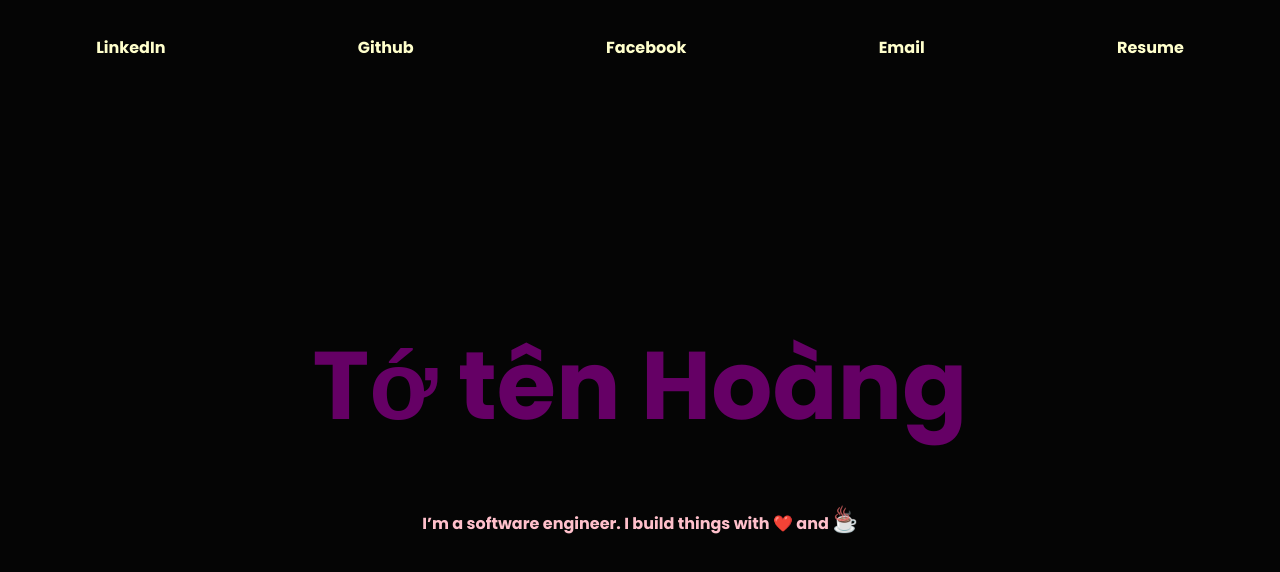
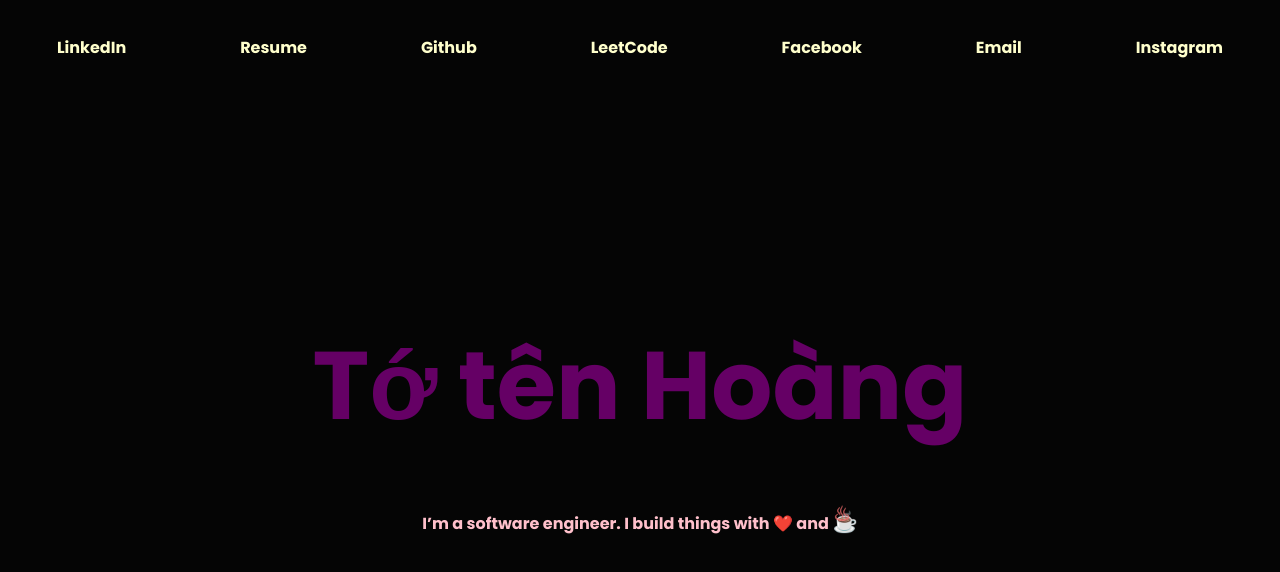
Before and after one commit to hoangdesu/hoangdesu.com, a Next.js app in the folder v2/: page / in a window 1280 px wide. Shown: the top 572 px of the page. Built offline with nearby package versions, Linux system fonts and the light colour scheme.

Commit message:
updated nav links

```diff
--- /dev/null
+++ b/v2/app/leetcode/page.tsx
@@ -0,0 +1,7 @@
+// 'use client';
+
+import { redirect } from 'next/navigation';
+
+export default function LeetCodePage() {
+  return redirect('https://leetcode.com/u/hoangdesu/');
+}
--- a/v2/app/page.tsx
+++ b/v2/app/page.tsx
@@ -3,6 +3,37 @@
 import { useEffect, useState } from 'react';
 
 const names = ['Hi 👋', 'I am Hoàng', 'Tớ tên Hoàng', '僕はホアンです'];
+
+const links = [
+  {
+    href: 'https://www.linkedin.com/in/hoangdesu/',
+    text: 'LinkedIn',
+  },
+  {
+    href: '/resume/Hoang Nguyen (Brian) CV.pdf',
+    text: 'Resume',
+  },
+  {
+    href: 'https://github.com/hoangdesu',
+    text: 'Github',
+  },
+  {
+    href: 'https://leetcode.com/u/hoangdesu/',
+    text: 'LeetCode',
+  },
+  {
+    href: 'https://www.facebook.com/Hoangdayo/',
+    text: 'Facebook',
+  },
+  {
+    href: 'mailto:hoangdesu@gmail.com',
+    text: 'Email',
+  },
+  {
+    href: 'https://www.instagram.com/hoang.desu/',
+    text: 'Instagram',
+  },
+];
 
 export default function V1HomePage() {
   const [index, setIndex] = useState(0);
@@ -24,23 +55,11 @@ export default function V1HomePage() {
   return (
     <div>
       <nav className='flex justify-around flex-wrap items-center'>
-        <a href='https://www.linkedin.com/in/hoangdesu/' target='_blank'>
-          LinkedIn
-        </a>
-        <a href='https://github.com/hoangdesu' target='_blank'>
-          Github
-        </a>
-        <a href='https://www.facebook.com/Hoangdayo/' target='_blank'>
-          Facebook
-        </a>
-        <a href='mailto:hoangdesu@gmail.com'>Email</a>
-        <a
-          // href='https://raw.githubusercontent.com/hoangdesu/hoangdesu/refs/heads/main/resume/HoangNguyen_Resume_Nov2024.pdf'
-          href='/assets/Hoang Nguyen (Brian) CV.pdf'
-          target='_blank'
-        >
-          Resume
-        </a>
+        {links.map(({ href, text }) => (
+          <a key={href} href={href} target='_blank'>
+            {text}
+          </a>
+        ))}
       </nav>
 
       <main>
```
Also changed, not shown: 1 other file (tests, documents, lock files or other folders).
